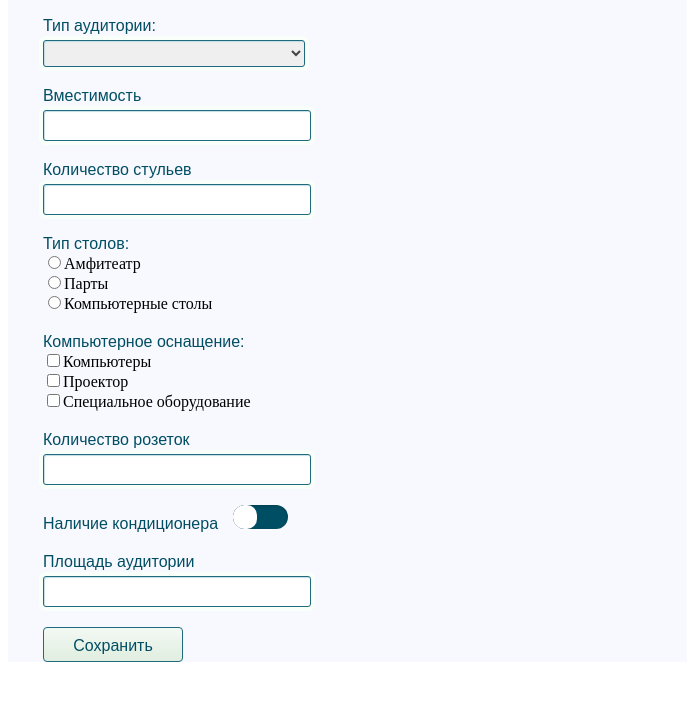
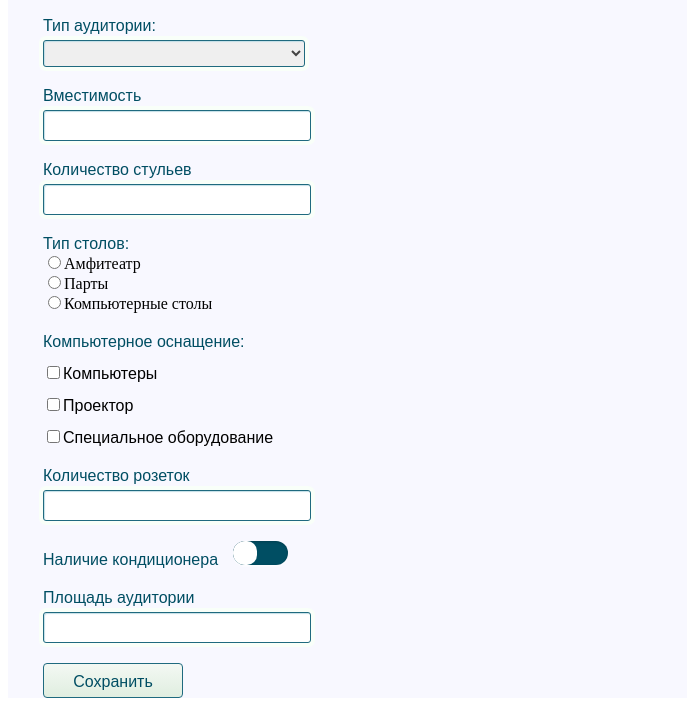
Before and after one commit to MarinaMelnikova/audit, a plain HTML site: page check.html in a window 1280 px wide. Shown: the part 196-902 px from the top of the page, without its empty margins (272-959 px from the left). Before the commit the page ends 866 px from the top, so only its background shows below. Drawn offline with nearby package versions, Linux system fonts and the light colour scheme.

Commit message:
Update main.css

```diff
--- a/main.css
+++ b/main.css
@@ -7,6 +7,11 @@ body {
   margin: auto;
   width: 720px;
   min-height: 100vh;
+}
+.check{
+font-size: 16px;
+  font-family: 'Carrois Gothic', sans-serif;
+  padding:12px 0 0 0;
 }
 
 #logo {
```
